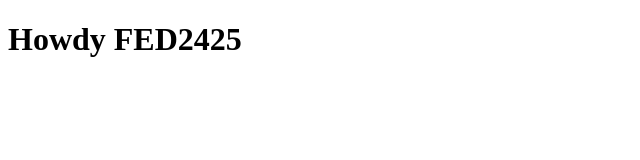
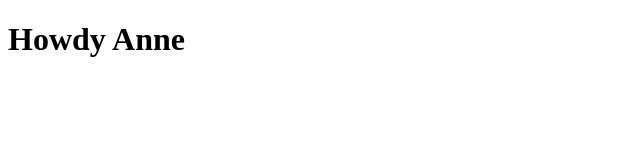
Before and after one commit to Annevdborn/FED1, a plain HTML site: page index.html in a window 1280 px wide. Shown: the whole page, without its empty margins (0-640 px from the left). Drawn offline with Linux system fonts and the light colour scheme.

Commit message:
Update index.html

```diff
--- a/index.html
+++ b/index.html
@@ -13,7 +13,7 @@
 </head>
 
 <body>
-	<h1>Howdy FED2425</h1>
+	<h1>Howdy Anne</h1>
 
 	<script defer src="scripts/script.js"></script>
 </body>
```
